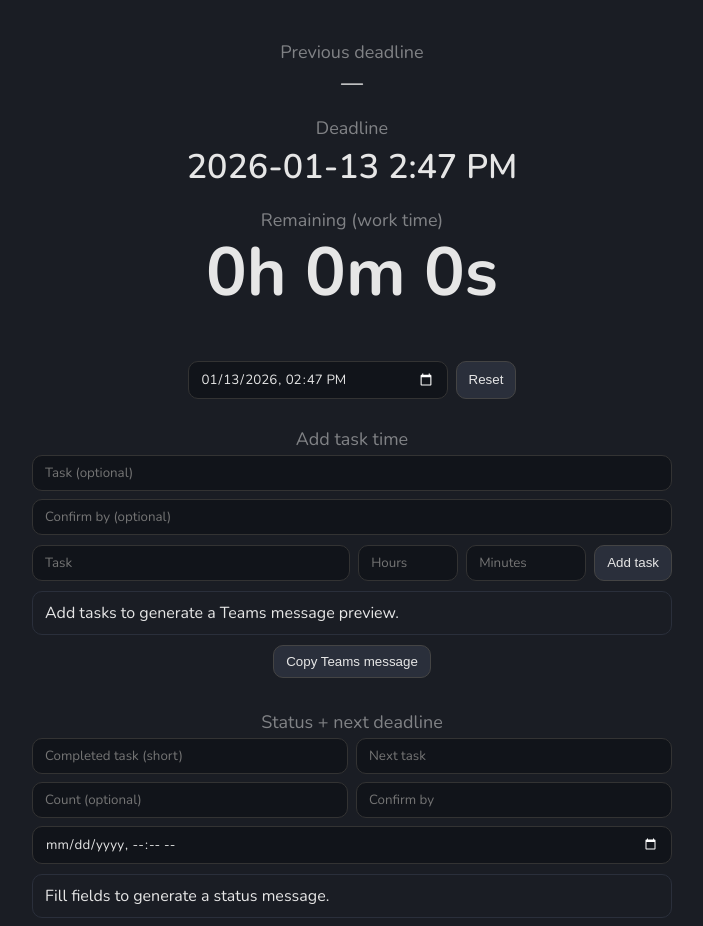
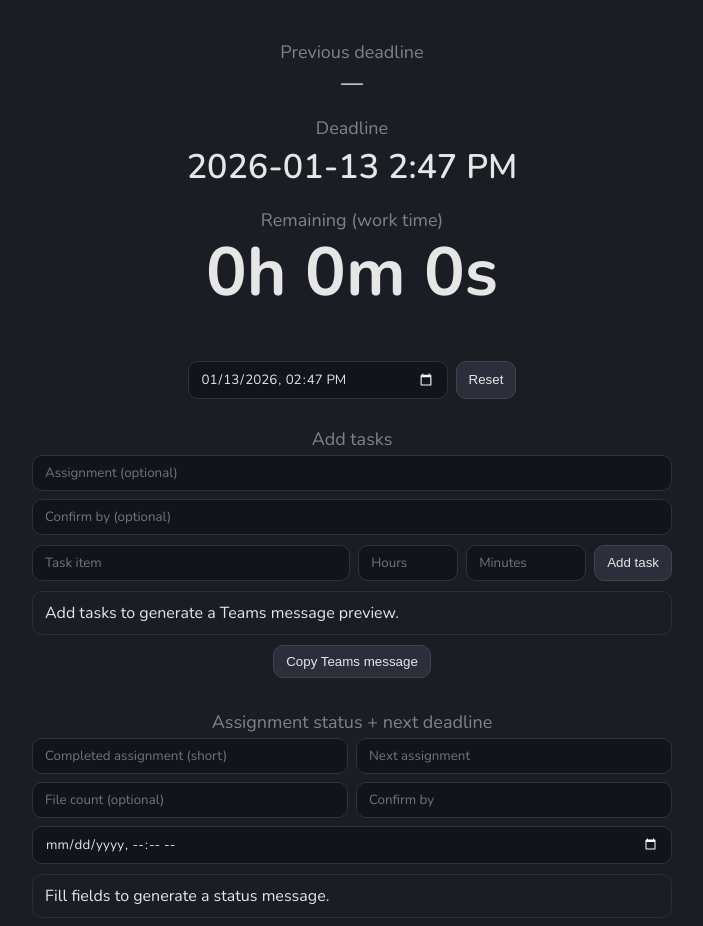
Before and after one commit to weiying-chen/work, a React (Vite) app: page / in a window 1280 px wide. Shown: the top 926 px of the page, without its empty margins (288-991 px from the left). Built offline with nearby package versions, Linux system fonts and the light colour scheme.

Commit message:
Rename assignment labels

```diff
--- a/src/App.tsx
+++ b/src/App.tsx
@@ -429,14 +429,14 @@ export default function App() {
       </div>
 
       <div className="message">
-        <div className="label">Add task time</div>
+        <div className="label">Add tasks</div>
         <div className="messageFields">
           <input
             type="text"
             value={messageTask}
             onChange={(e) => setMessageTask(e.target.value)}
-            placeholder="Task (optional)"
-            aria-label="Task name"
+            placeholder="Assignment (optional)"
+            aria-label="Assignment name"
           />
           <input
             type="text"
@@ -452,8 +452,8 @@ export default function App() {
             type="text"
             value={taskText}
             onChange={(e) => setTaskText(e.target.value)}
-            placeholder="Task"
-            aria-label="Task"
+            placeholder="Task item"
+            aria-label="Task item"
           />
           <input
             type="number"
@@ -509,29 +509,29 @@ export default function App() {
       </div>
 
       <div className="message">
-        <div className="label">Status + next deadline</div>
+        <div className="label">Assignment status + next deadline</div>
         <div className="statusFields">
           <input
             type="text"
             value={statusCompletedTask}
             onChange={(e) => setStatusCompletedTask(e.target.value)}
-            placeholder="Completed task (short)"
-            aria-label="Completed task"
+            placeholder="Completed assignment (short)"
+            aria-label="Completed assignment"
           />
           <input
             type="text"
             value={statusNextTask}
             onChange={(e) => setStatusNextTask(e.target.value)}
-            placeholder="Next task"
-            aria-label="Next task"
+            placeholder="Next assignment"
+            aria-label="Next assignment"
           />
           <input
             type="number"
             min="0"
             value={statusNextCount}
             onChange={(e) => setStatusNextCount(e.target.value)}
-            placeholder="Count (optional)"
-            aria-label="Next task count"
+            placeholder="File count (optional)"
+            aria-label="Next assignment file count"
           />
           <input
             type="text"
```
